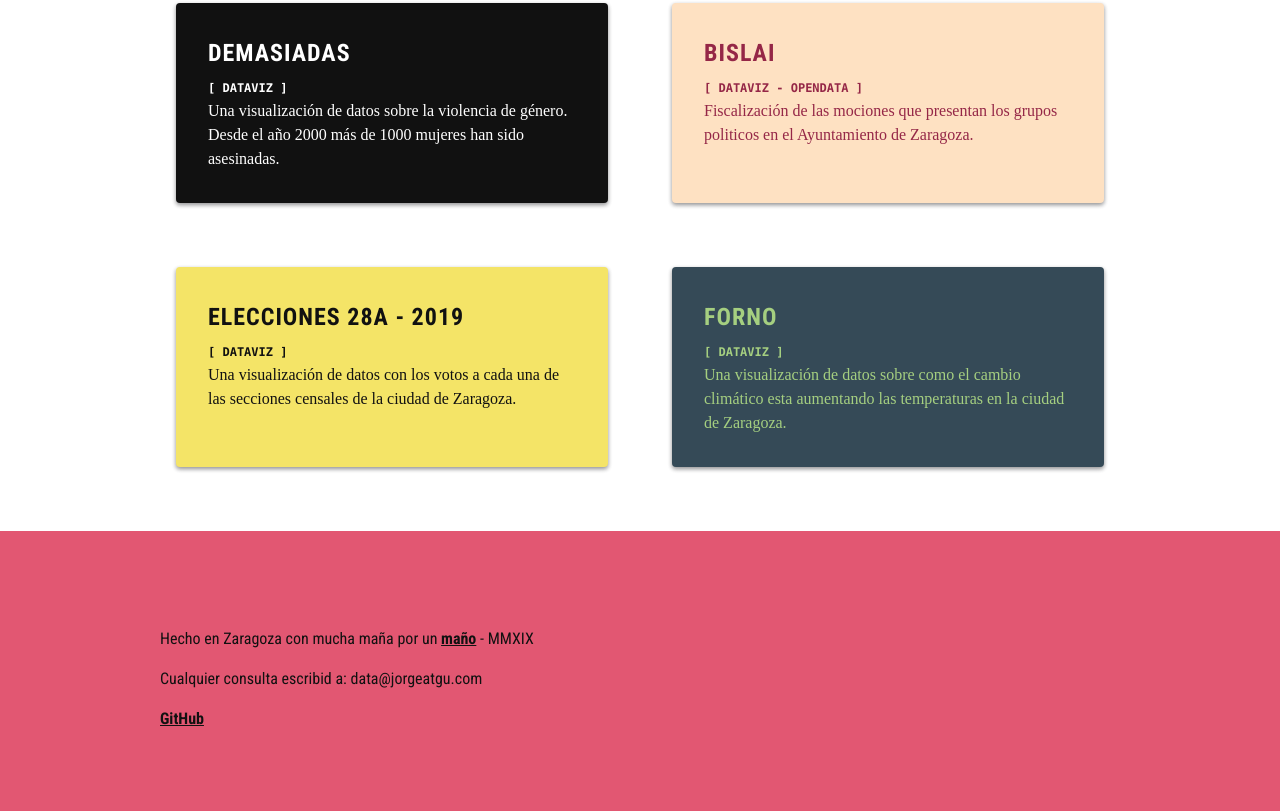
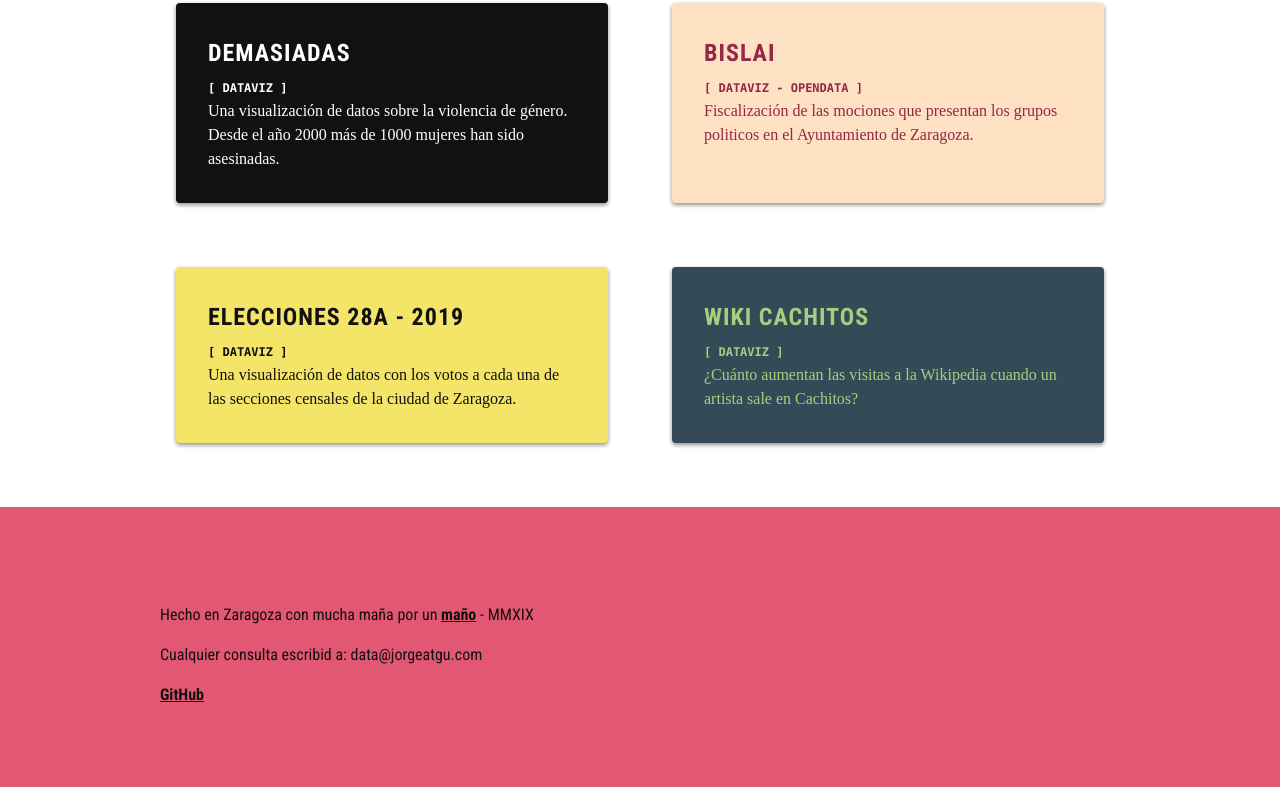
Before and after one commit to jorgeatgu/data-mestika, a website: page index.html in a window 1280 px wide. Shown: the part 9332-10143 px from the top of the page. After the commit the page ends 10119 px from the top, so only its background shows below. Drawn offline with Linux system fonts and the light colour scheme; a web font is replaced by a local one.

Commit message:
projects update

```diff
--- a/index.html
+++ b/index.html
@@ -505,10 +505,10 @@
                 <span class="proyectos-element-subtitle proyecto-12-text">[ DATAVIZ ]</span>
                 <p class="proyectos-element-text proyecto-12-text">Una visualización de datos con los votos a cada una de las secciones censales de la ciudad de Zaragoza.</p>
             </a>
-            <a href="https://forno.es" class="proyectos-element proyecto-2">
-                <h2 class="proyectos-element-title proyecto-2-text">FORNO</h2>
+            <a href="https://wiki-cachitos.now.sh" class="proyectos-element proyecto-2">
+                <h2 class="proyectos-element-title proyecto-2-text">WIKI CACHITOS</h2>
                 <span class="proyectos-element-subtitle proyecto-2-text">[ DATAVIZ ]</span>
-                <p class="proyectos-element-text proyecto-2-text">Una visualización de datos sobre como el cambio climático esta aumentando las temperaturas en la ciudad de Zaragoza.</p>
+                <p class="proyectos-element-text proyecto-2-text">¿Cuánto aumentan las visitas a la Wikipedia cuando un artista sale en Cachitos? </p>
             </a>
         </article>
     <footer class="footer">
```
